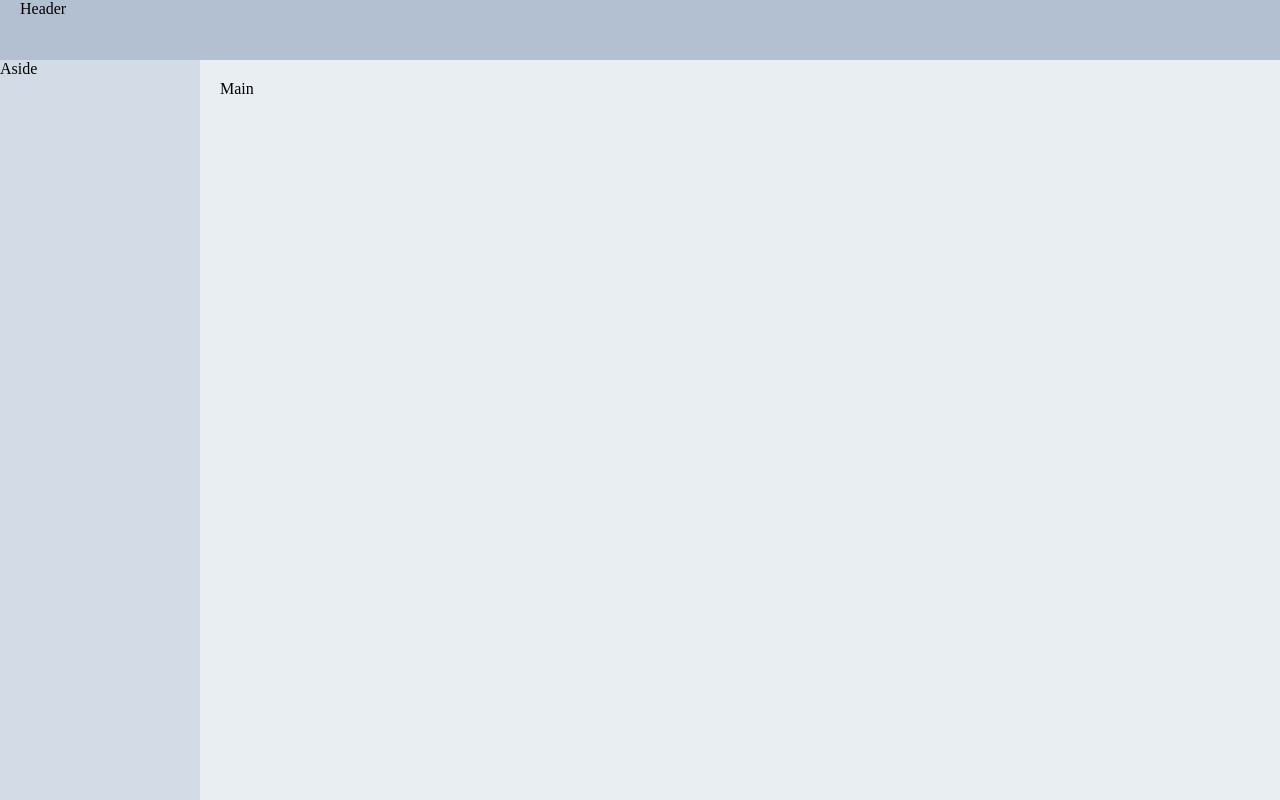
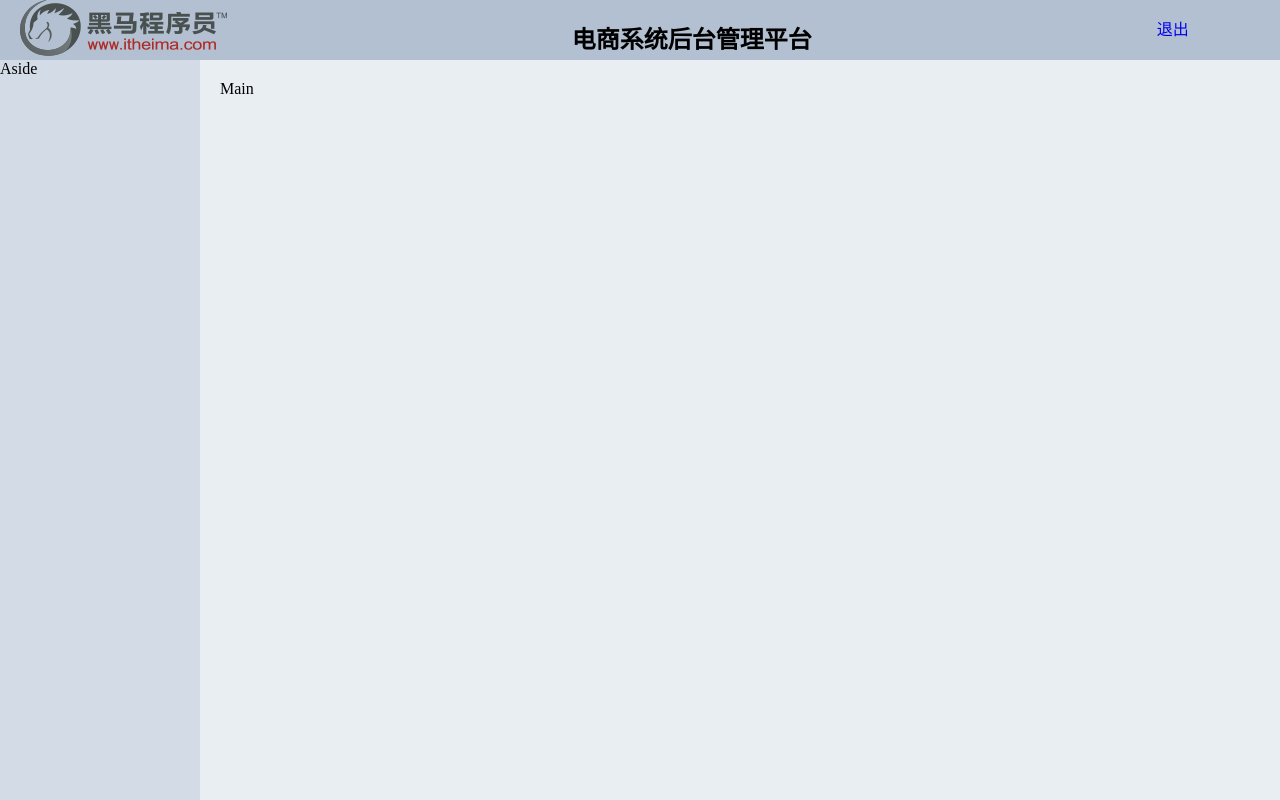
Before and after one commit to longtenggenssupreme/mallmanager88, a Vue app: page / in a window 1280 px wide. Built offline with nearby package versions, Linux system fonts and the light colour scheme.

Commit message:
首页-头部样式调整

```diff
--- a/src/components/home/home.vue
+++ b/src/components/home/home.vue
@@ -1,6 +1,22 @@
 <template>
   <el-container class="container">
-    <el-header class="header">Header</el-header>
+    <el-header class="header">
+      <el-row>
+        <el-col :span="4">
+          <div class="grid-content bg-purple">
+            <img src="../../assets/logo.png" alt="无法显示图片" />
+          </div>
+        </el-col>
+        <el-col :span="18" class="middle">
+          <h2>电商系统后台管理平台</h2>
+        </el-col>
+        <el-col :span="2">
+          <div class="grid-content bg-purple">
+            <a href="#" class="loginout">退出</a>
+          </div>
+        </el-col>
+      </el-row>
+    </el-header>
     <el-container>
       <el-aside class="aside" width="200px">Aside</el-aside>
       <el-main class="main">Main</el-main>
@@ -16,14 +32,24 @@
 .container {
   height: 100%;
 }
+
 .header {
   background-color: #b3c0d1;
 }
+
 .aside {
   background-color: #d3dce6;
 }
+
 .main {
   background-color: #e9eef3;
   height: 100%;
 }
+.middle {
+  text-align: center;
+}
+.loginout {
+  line-height: 60px;
+  text-decoration: none;
+}
 </style>
```
Also changed, not shown: src/assets/logo.png (added).
